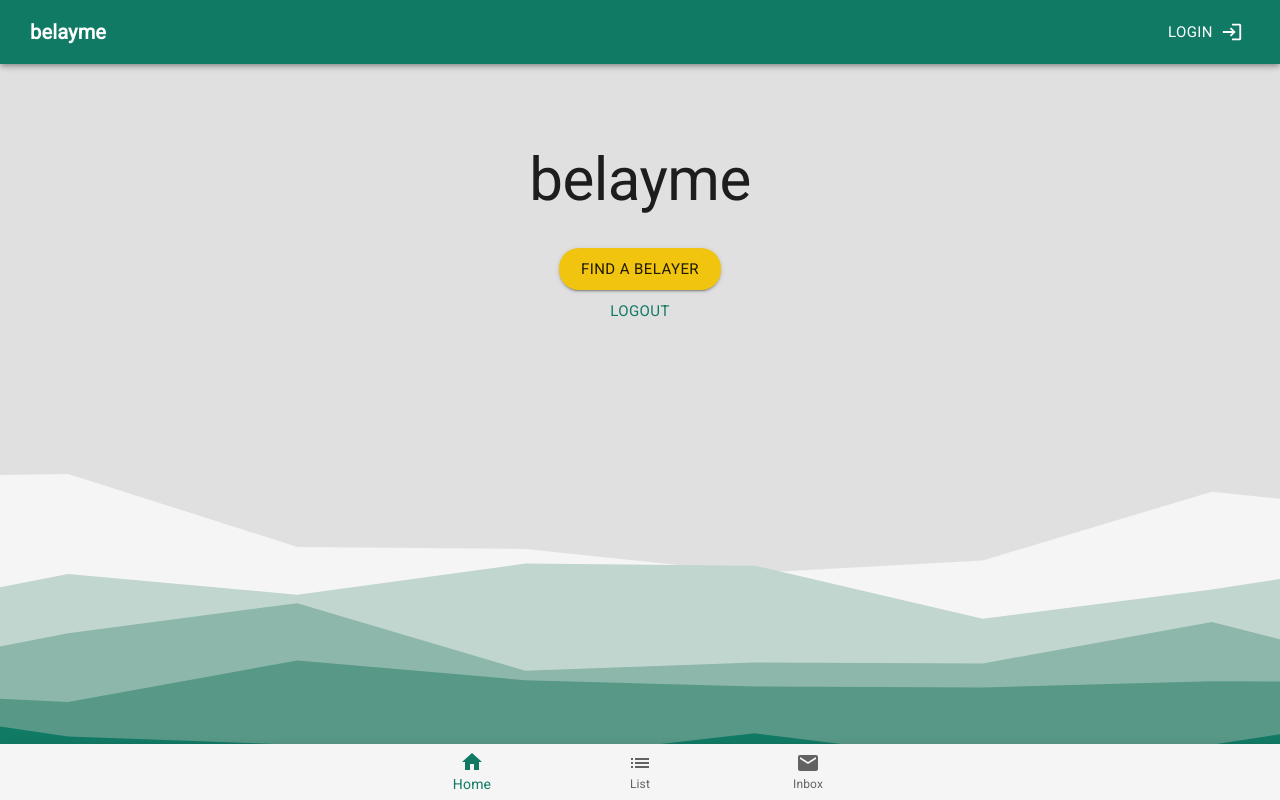
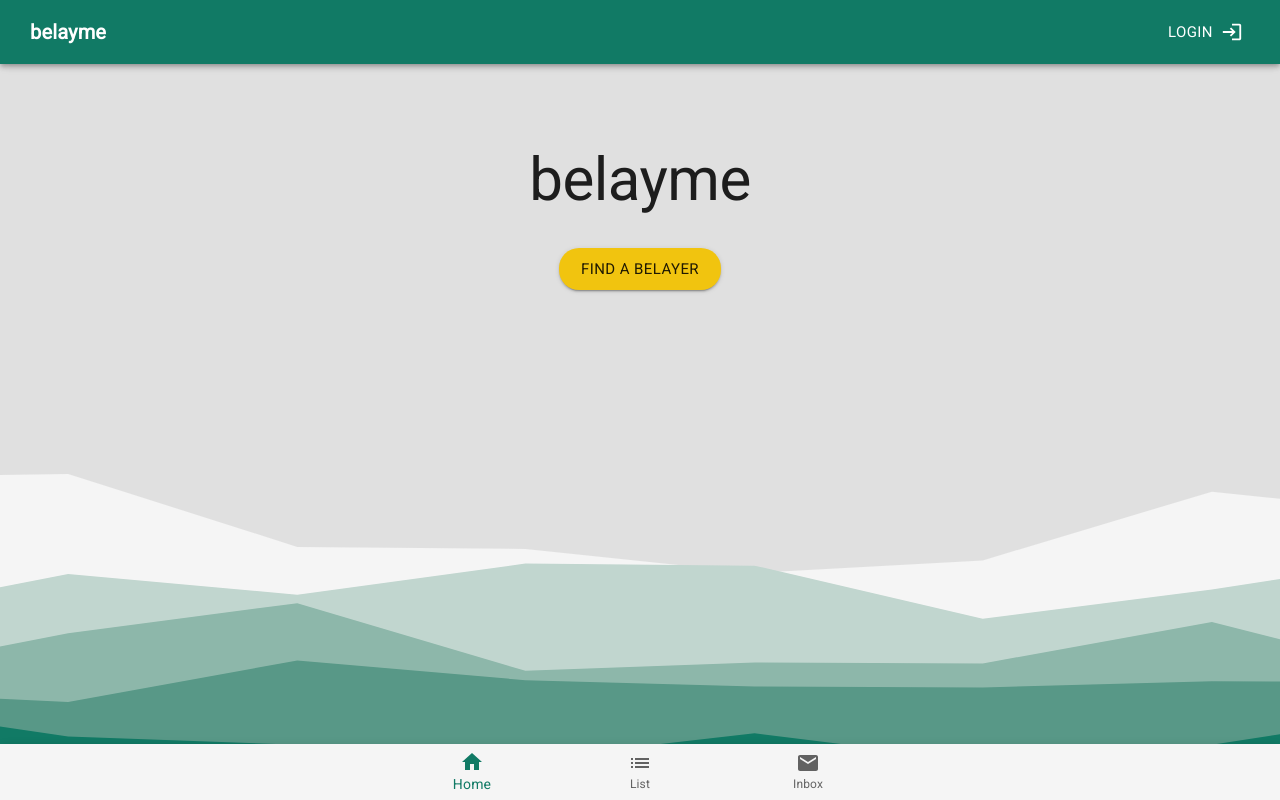
Before and after one commit to podmar/belayme, a React (Create React App) app in the folder client/: page / in a window 1280 px wide. Built offline with nearby package versions, Linux system fonts and the light colour scheme; no server answers.

Commit message:
made logout conditiional

```diff
--- a/client/src/views/Home.js
+++ b/client/src/views/Home.js
@@ -1,15 +1,20 @@
 import { Button, Typography } from '@mui/material';
-import React from 'react';
+import React, { useContext } from 'react';
 import { useNavigate } from "react-router-dom";
 import ButtonLogout from "../components/ButtonLogout";
 import ModalAlert from '../components/ModalAlert';
+import { AuthContext } from '../context/AuthContext';
 
 function Home() {
   const navigate = useNavigate();
-
   const goToRegister = () => {
     navigate("/register")
   }
+  const goToList = () => {
+    navigate("/list")
+  }
+
+  const {userLoginStatus} = useContext(AuthContext);
 
   return (
     <div>
@@ -20,13 +25,13 @@ function Home() {
             variant="contained"
             color="secondary"
             size='large'
-            onClick={goToRegister}
+            onClick={userLoginStatus? goToList : goToRegister}
             >
             Find a belayer
         </Button>
-        <div>
+        {userLoginStatus && <div>
           <ButtonLogout/>
-        </div>
+        </div>}
         <ModalAlert/>
     </div>
   )
```
